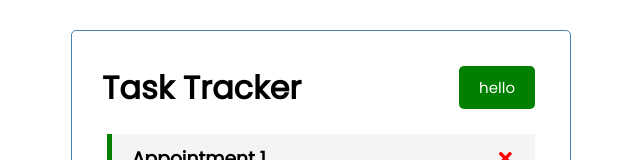
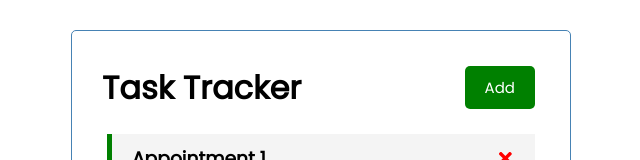
Before and after one commit to bilalgit98/ReactCrashCourse, a React (Create React App) app in the folder react-task-tracker/: page / in a window 1280 px wide. Shown: the top 160 px of the page, without its empty margins (319-959 px from the left). Built offline with nearby package versions, Linux system fonts and the light colour scheme.

Commit message:
Button Toggle

```diff
--- a/react-task-tracker/src/App.js
+++ b/react-task-tracker/src/App.js
@@ -43,7 +43,10 @@ const App = () => {
 
   return (
     <div className="container">
-      <Header />
+      <Header
+        onAdd={() => setShowAddTask(!showAddTask)}
+        showAdd={showAddTask}
+      />
       {showAddTask && <AddTask onAdd={addTask} />}
       {tasks.length > 0 ? (
         <Tasks tasks={tasks} onDelete={deleteTask} onToggle={toggleReminder} />
--- a/react-task-tracker/src/components/Header.js
+++ b/react-task-tracker/src/components/Header.js
@@ -1,14 +1,15 @@
 import PropTypes from "prop-types";
 import Button from "./Button";
 
-const header = ({ title }) => {
-  const onClick = () => {
-    console.log("click");
-  };
+const header = ({ title, onAdd, showAdd }) => {
   return (
     <header className="header">
       <h1>{title}</h1>
-      <Button color="green" text="hello" onClick={onClick} />
+      <Button
+        color={showAdd ? "red" : "green"}
+        text={showAdd ? "Close" : "Add"}
+        onClick={onAdd}
+      />
     </header>
   );
 };
```
